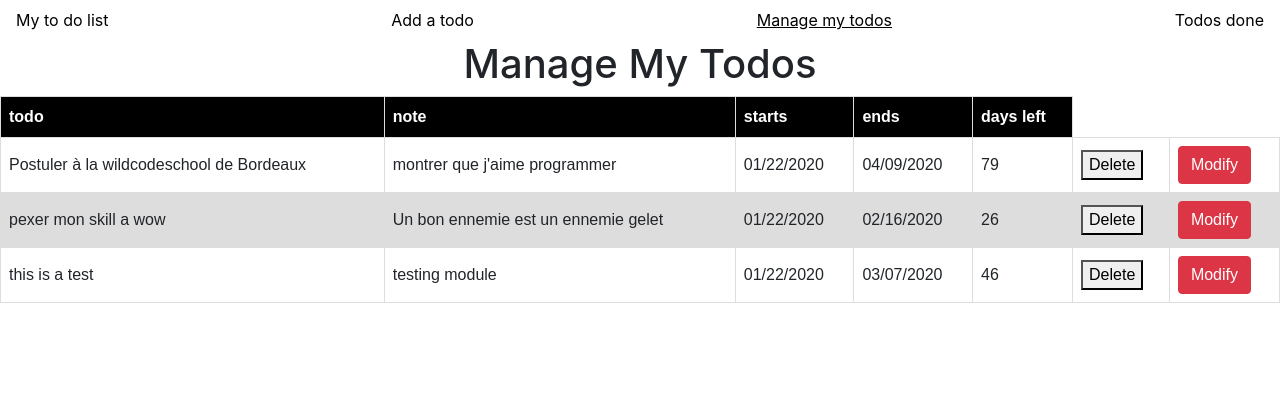
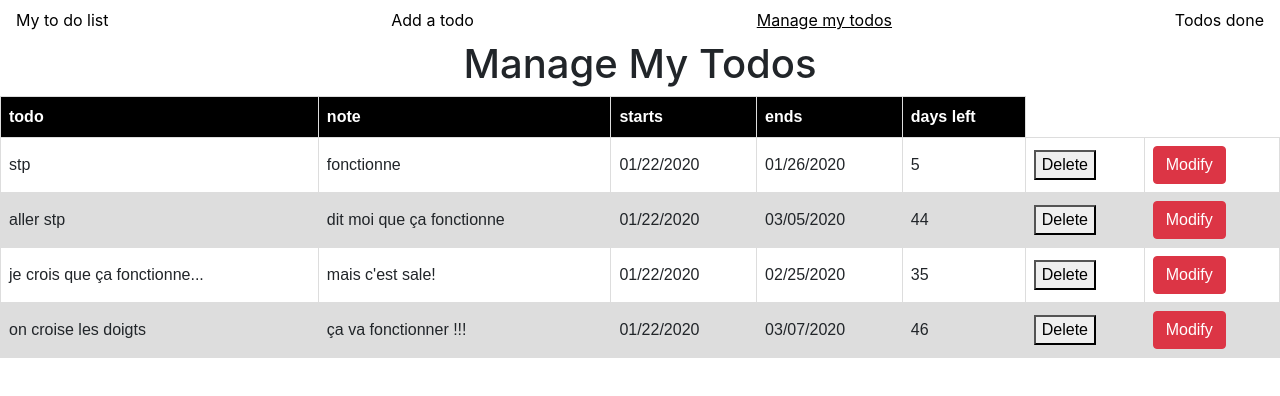
Before and after one commit to bapHyv/TodoList, a React (Create React App) app: page /managemytodos in a window 1280 px wide. Shown: the top 396 px of the page. Built offline with nearby package versions, Linux system fonts and the light colour scheme; data requests are answered from the project's data file.

Commit message:
tried to implement 2 different features but didn't succeed

```diff
--- a/db.json
+++ b/db.json
@@ -1,25 +1,32 @@
 {
   "tasks": [
     {
-      "task": "Postuler à la wildcodeschool de Bordeaux",
-      "note": "montrer que j'aime programmer",
+      "task": "stp",
+      "note": "fonctionne",
       "starts": "01/22/2020",
-      "ends": "04/09/2020",
-      "id": 1
-    },
-    {
-      "task": "pexer mon skill a wow",
-      "note": "Un bon ennemie est un ennemie gelet",
-      "starts": "01/22/2020",
-      "ends": "02/16/2020",
+      "ends": "01/26/2020",
       "id": 2
     },
     {
-      "task": "this is a test",
-      "note": "testing module",
+      "task": "aller stp",
+      "note": "dit moi que ça fonctionne",
+      "starts": "01/22/2020",
+      "ends": "03/05/2020",
+      "id": 3
+    },
+    {
+      "task": "je crois que ça fonctionne...",
+      "note": "mais c'est sale!",
+      "starts": "01/22/2020",
+      "ends": "02/25/2020",
+      "id": 4
+    },
+    {
+      "task": "on croise les doigts",
+      "note": "ça va fonctionner !!!",
       "starts": "01/22/2020",
       "ends": "03/07/2020",
-      "id": 3
+      "id": 5
     }
   ],
   "done": [
@@ -88,6 +95,31 @@
       "id": 10,
       "task": "this is a test",
       "note": "testing module"
+    },
+    {
+      "id": 11,
+      "task": "I'm testing the empty dead line",
+      "note": "if it works it should be 03/07/2020 in ends column and 45 in days left column"
+    },
+    {
+      "id": 12,
+      "task": "blabla",
+      "note": "blabla"
+    },
+    {
+      "id": 13,
+      "task": "jfzeio",
+      "note": "gihotrehoioihr"
+    },
+    {
+      "id": 14,
+      "task": "farmer des herbes",
+      "note": "Tundra, Icecrown"
+    },
+    {
+      "id": 15,
+      "task": "Qu'est-ce que ça fait si je laisse la date normal",
+      "note": "ça va tout péter je pense"
     }
   ]
 }
--- a/src/components/manageMyTodos/ModifyModal.js
+++ b/src/components/manageMyTodos/ModifyModal.js
@@ -14,8 +14,7 @@ const ModifyModal = props => {
 	const [noteModified, setNoteModified] = useState('');
 	const [deadlineModified, setDeadlineModified] = useState('');
 
-	const toggle = todo => {
-		console.log(todo);
+	const toggle = () => {
 		setModal(!modal);
 	};
 
@@ -29,9 +28,8 @@ const ModifyModal = props => {
 			: null;
 	};
 
-	const handleConfirm = todo => {
-		axios
-			.put(`/tasks/${todo.id}`, {
+	const handleConfirm = async todo => {
+		await axios.put(`/tasks/${todo.id}`, {
 				task: todoModified,
 				note: noteModified,
 				starts: todo.starts,
```
